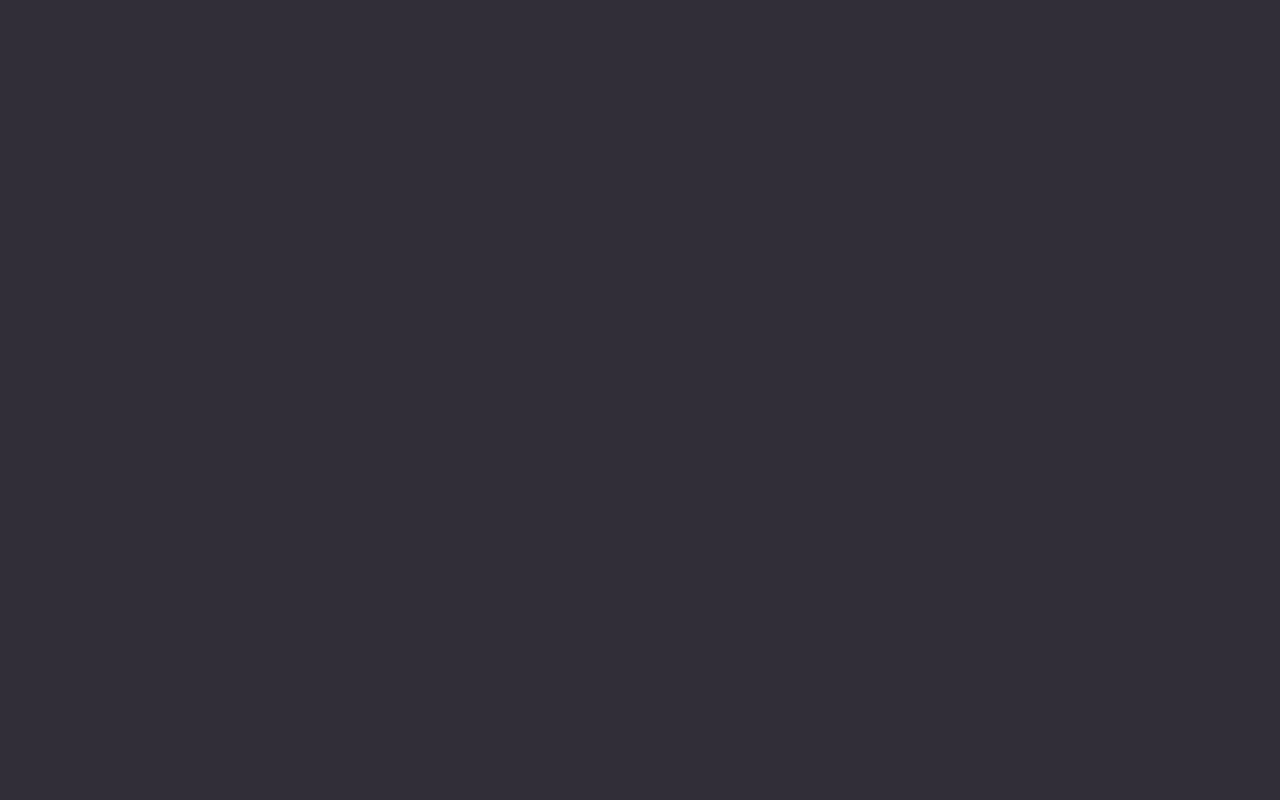
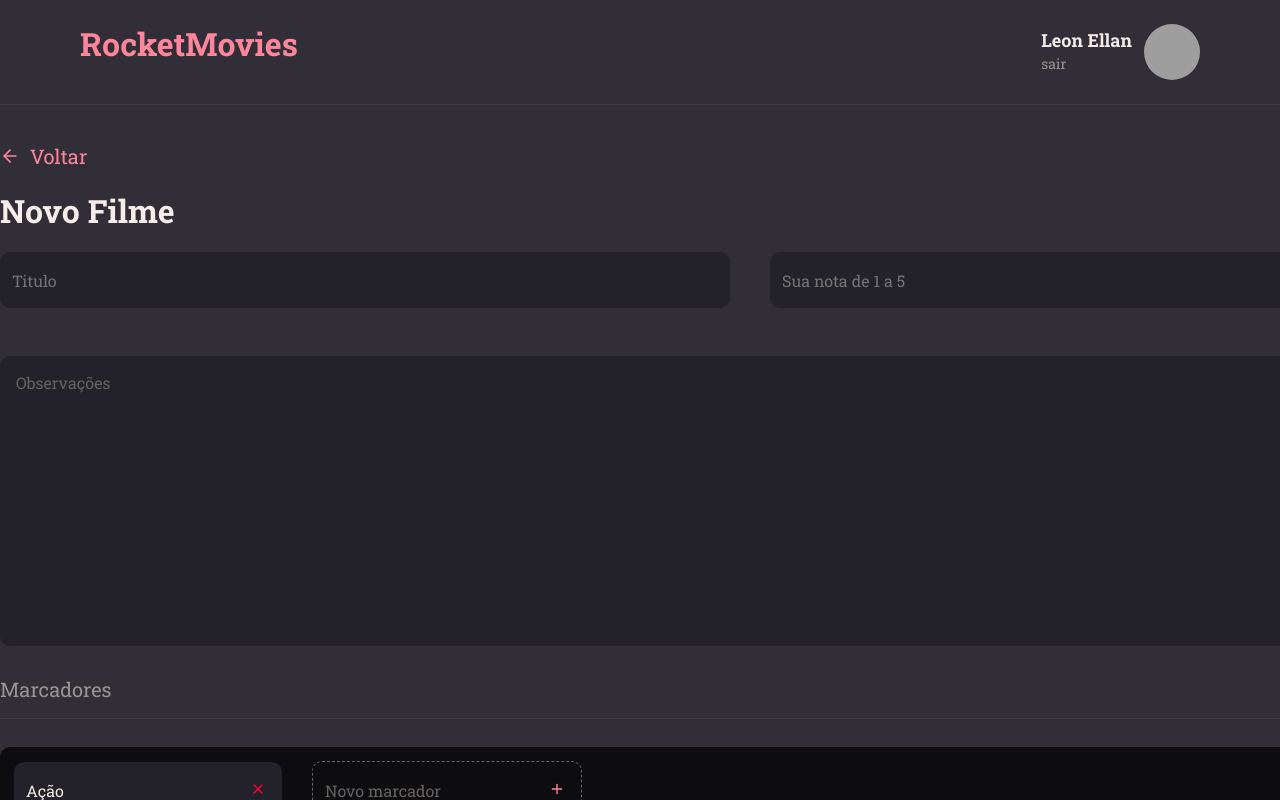
Before and after one commit to Leon-Ellan/rockectmovies-front, a React (Vite) app in the folder rocketmovies/: page /createMovies in a window 1280 px wide. Before the commit this address had no page. Built offline with nearby package versions, Linux system fonts and the light colour scheme; grey boxes are pictures that could not be loaded.

Commit message:
add styles createMovies

```diff
--- a/rocketmovies/src/components/Header/index.jsx
+++ b/rocketmovies/src/components/Header/index.jsx
@@ -1,5 +1,4 @@
-import { RiShutDownLine } from "react-icons/ri"
-import { Container, Profile,Logout } from "./styles";
+import { Container, Profile } from "./styles";
 
 export function Header() {
 
--- /dev/null
+++ b/rocketmovies/src/pages/CreateMovies/index.jsx
@@ -0,0 +1,45 @@
+import {Container, Form} from './styles'
+import {Header} from '../../components/Header';
+import {FiArrowLeft} from 'react-icons/fi';
+import {Link} from 'react-router-dom';
+import { Input } from '../../components/Input';
+import { Textarea } from '../../components/Textarea';
+import { NoteItem } from '../../components/NoteItem';
+import { Section } from '../../components/Section';
+
+export function CreateMovies(){
+  return (
+    <Container>
+      <Header/>
+      <main>
+        <Form>
+          <header>
+            <Link to="/"> <FiArrowLeft />Voltar </Link>
+            <h1>Novo Filme</h1>
+          </header>
+          <div class="sidebyside">
+            <Input
+            placeholder="Titulo"
+            />
+            <Input
+            placeholder="Sua nota de 1 a 5"
+            type="number"
+            />
+          </div>
+          <Textarea
+            placeholder="Observações"
+          />
+          <Section title="Marcadores">
+            <div class="tags">
+              <NoteItem value="Ação"/>
+              <NoteItem isNew
+              placeholder ="Novo marcador"
+
+              />
+            </div>
+          </Section>
+        </Form>
+      </main>
+    </Container>
+  )
+}
--- /dev/null
+++ b/rocketmovies/src/pages/CreateMovies/styles.js
@@ -0,0 +1,69 @@
+import styled from 'styled-components';
+
+export const Container = styled.div`
+  width: 100%;
+  height: 100vh;
+
+  display: grid;
+  grid-template-rows: 105px auto;
+  grid-template-areas:
+  "header"
+  "content";
+  >main{
+        grid-area: content;
+        display: inline-block;
+        overflow-y: auto;
+      }
+
+      .tags{
+        display: flex;
+        flex-direction: row;
+        align-items: center;
+        background-color: rgba(13, 12, 15, 1);
+        gap: 30px;
+        border-radius: 10px;
+        padding: 14px;
+        margin-bottom: 90px;
+      }
+`
+
+export const Form = styled.form`
+  width: 1500px;
+  height: 90px;
+  margin: 38px auto;
+
+  >header{
+    display: flex;
+    align-items: start;
+    flex-direction: column;
+    margin-bottom: 20px;
+  }
+
+  a{
+  display: flex;
+  align-items: center;
+  gap: 10px;
+  margin-bottom: 20px;
+  font-size: 20px;
+  color: ${({theme}) => theme.COLORS.PINK};
+
+  }
+  .sidebyside{
+  display: flex;
+  flex-direction: row;
+  gap: 40px;
+  }
+  >textarea{
+  margin-top: 40px;
+  height: 290px;
+  }
+  .buttons{
+    display: flex;
+    gap: 40px;
+  }
+  #firstChild {
+    background-color: rgba(13, 12, 15, 1);
+    color: ${({theme}) => theme.COLORS.PINK};
+  }
+
+`
--- a/rocketmovies/src/pages/Home/index.jsx
+++ b/rocketmovies/src/pages/Home/index.jsx
@@ -22,7 +22,7 @@ export function Home(){
             <Brand>
             <h1>Meus Filmes</h1>
 
-         <Link to='/createMovie'><Button icon ={FiPlus} title="Adicionar filme"> </Button> </Link>
+         <Link to='/createMovies'><Button icon ={FiPlus} title="Adicionar filme"> </Button> </Link>
             </Brand>
         <Content>
         <Section title="">
--- a/rocketmovies/src/routes/app.routes.jsx
+++ b/rocketmovies/src/routes/app.routes.jsx
@@ -4,6 +4,7 @@ import { New } from '../pages/New'
 import { Home } from '../pages/Home'
 import { Profile } from '../pages/Profile'
 import { Details } from '../pages/Details'
+import { CreateMovies } from '../pages/CreateMovies'
 
 export function AppRoutes() {
   return (
@@ -12,6 +13,7 @@ export function AppRoutes() {
       <Route path="/new" element={<New />} />
       <Route path="/profile" element={<Profile />} />
       <Route path="/details/:id" element={<Details />} />
+      <Route path="/createMovies" element={<CreateMovies/>}/>
     </Routes>
   )
 }
```
